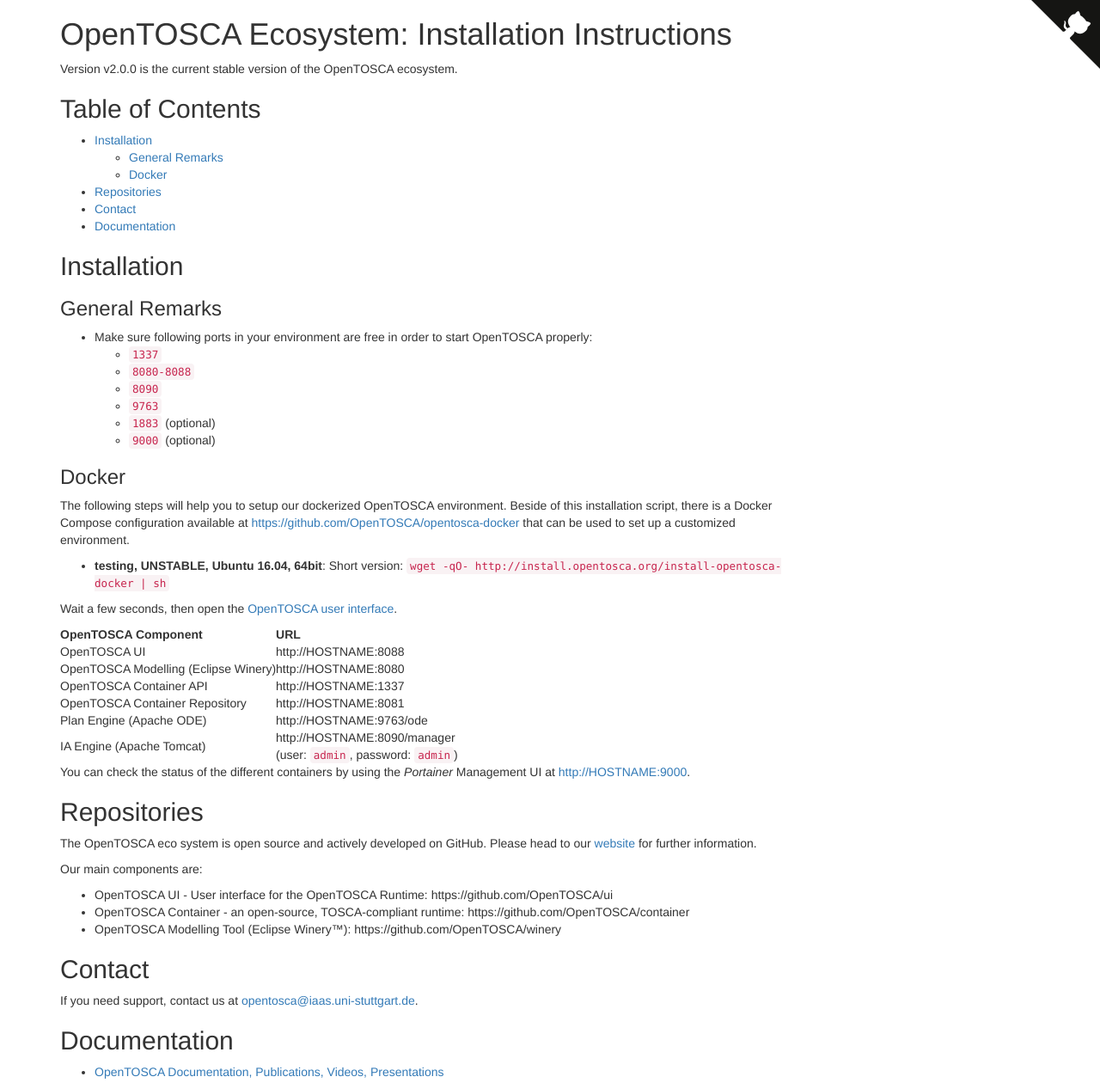
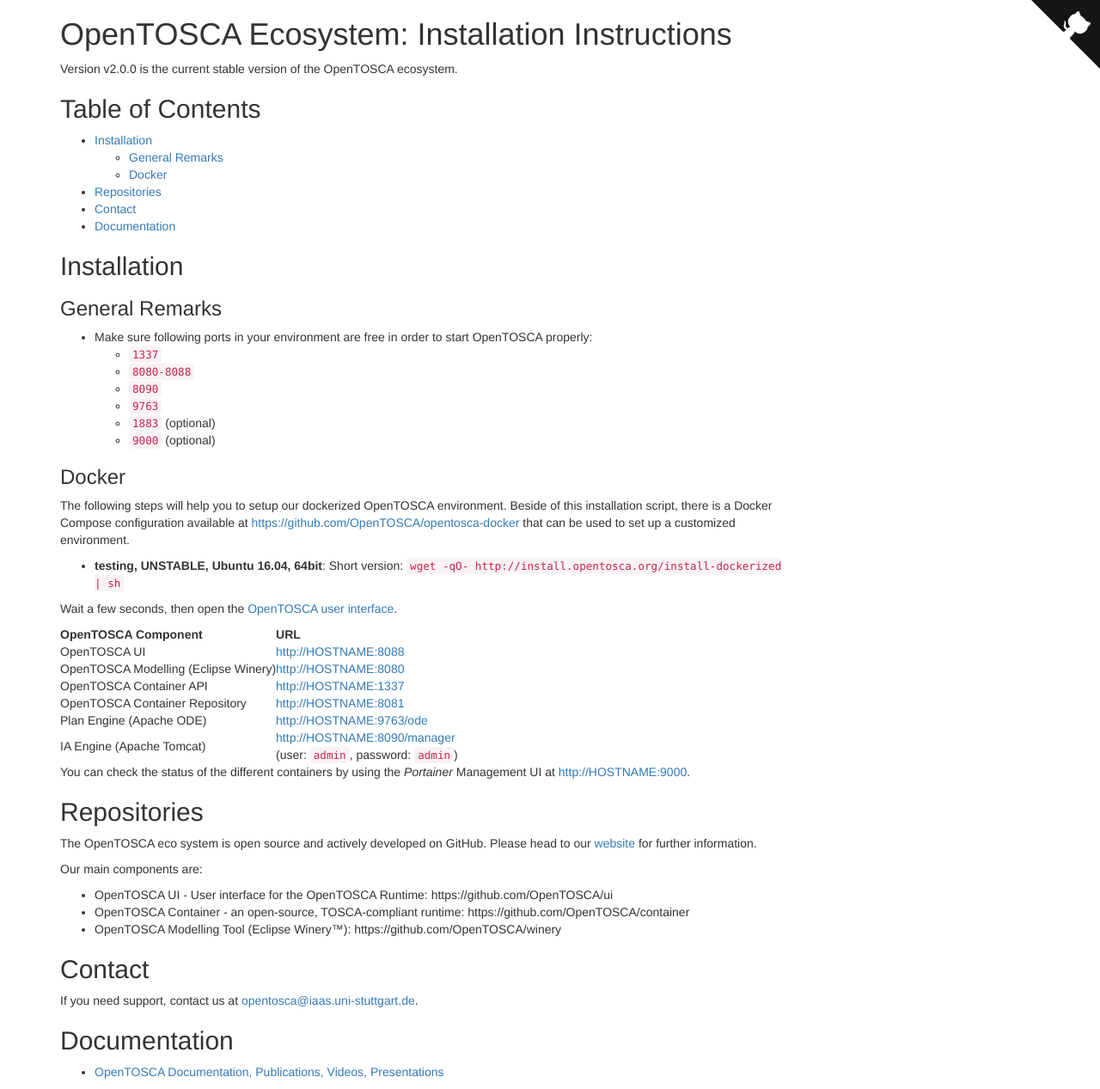
Before and after one commit to OpenTOSCA/install.opentosca.org, a Jekyll site: the page built from index.md, in a window 1280 px wide. Shown: the whole page at 86% size. Built offline with Jekyll 4.4.1, drawn with Linux system fonts in a browser that asks for light colours; comment, search, counter and statistics services are not loaded; our own code applies the rules of GitHub Pages for plain Markdown files; some of the changed lines change nothing that is shown.

Commit message:
Update index.md

```diff
--- a/index.md
+++ b/index.md
@@ -31,18 +31,18 @@
 The following steps will help you to setup our dockerized OpenTOSCA environment.
 Beside of this installation script, there is a Docker Compose configuration available at <https://github.com/OpenTOSCA/opentosca-docker> that can be used to set up a customized environment.
 
-- **testing, UNSTABLE, Ubuntu 16.04, 64bit**: Short version: `wget -qO- http://install.opentosca.org/install-opentosca-docker | sh`
+- **testing, UNSTABLE, Ubuntu 16.04, 64bit**: Short version: `wget -qO- http://install.opentosca.org/install-dockerized | sh`
 
 Wait a few seconds, then open the [OpenTOSCA user interface](http://<HOSTNAME>:8088).
 
 | OpenTOSCA Component | URL |
 |:------------------- |:--- |
-| OpenTOSCA UI | http://HOSTNAME:8088 |
-| OpenTOSCA Modelling (Eclipse Winery) | http://HOSTNAME:8080 |
-| OpenTOSCA Container API | http://HOSTNAME:1337 |
-| OpenTOSCA Container Repository | http://HOSTNAME:8081 |
-| Plan Engine (Apache ODE) | http://HOSTNAME:9763/ode |
-| IA Engine (Apache Tomcat) | http://HOSTNAME:8090/manager<br>(user: `admin`, password: `admin`) |
+| OpenTOSCA UI | <http://HOSTNAME:8088> |
+| OpenTOSCA Modelling (Eclipse Winery) | <http://HOSTNAME:8080> |
+| OpenTOSCA Container API | <http://HOSTNAME:1337> |
+| OpenTOSCA Container Repository | <http://HOSTNAME:8081> |
+| Plan Engine (Apache ODE) | <http://HOSTNAME:9763/ode> |
+| IA Engine (Apache Tomcat) | <http://HOSTNAME:8090/manager><br>(user: `admin`, password: `admin`) |
 
 You can check the status of the different containers by using the _Portainer_ Management UI at <http://HOSTNAME:9000>.
 
```
